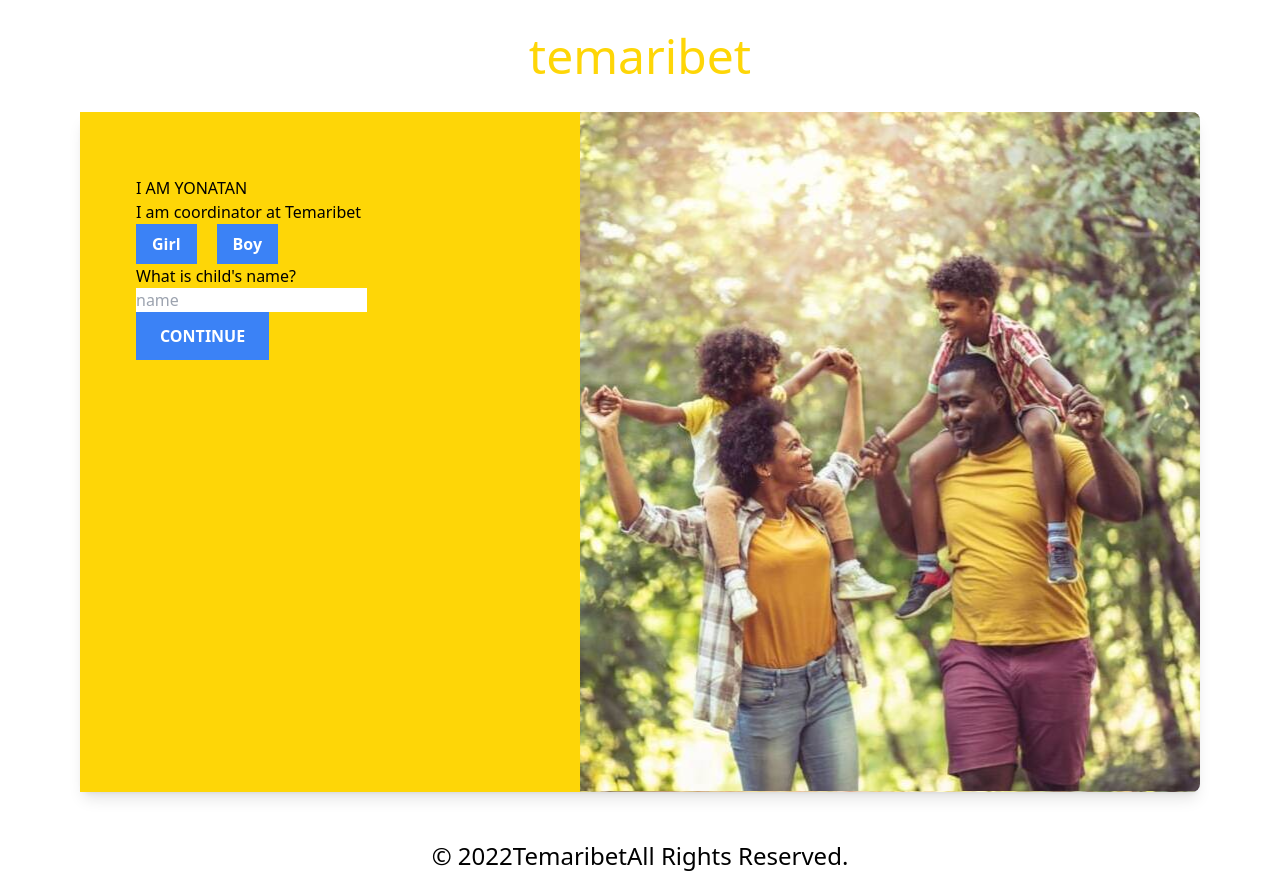
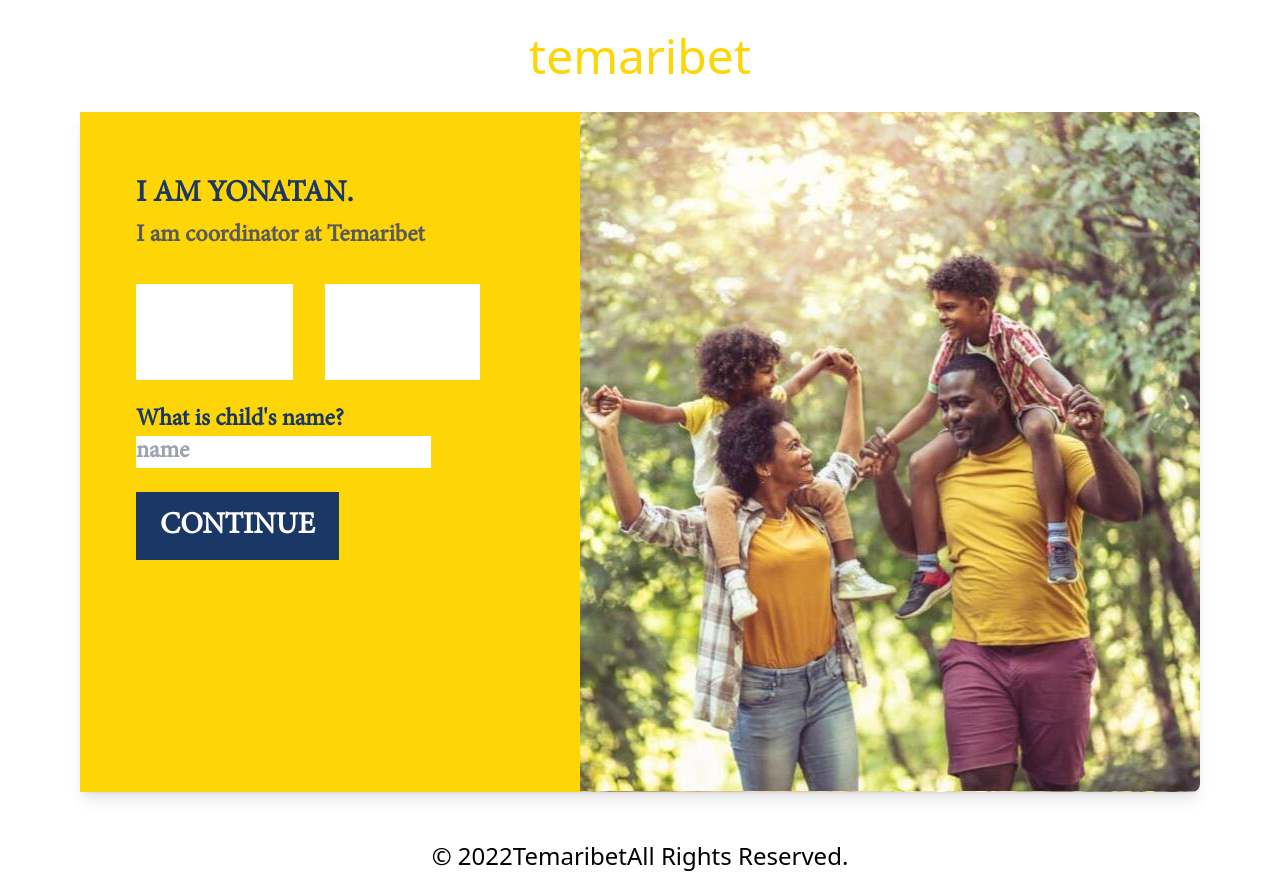
Before and after one commit to bekiTil/Temaribet-front-end-dev, a Next.js app in the folder TemariBet/nextjs-blog/: page /parentRegistration/6 in a window 1280 px wide. Built offline with nearby package versions, Linux system fonts and the light colour scheme.

Commit message:
edited the parents page 5 and 6

```diff
--- a/TemariBet/nextjs-blog/components/Parent/Main.js
+++ b/TemariBet/nextjs-blog/components/Parent/Main.js
@@ -1,7 +1,7 @@
 import Image from "next/image";
 import Page1 from "./child_components/page1";
 function Main(props) {
-  return <div class="flex rounded-lg shadow-lg w-full  bg-white sm:mx-0" style={{height: "680px"}}>
+  return <div class="font-minionPro flex rounded-lg shadow-lg w-full  bg-white sm:mx-0" style={{height: "680px"}}>
               <div class="flex flex-col w-full  lg:w-1/2 xl:w-3/5  py-16 px-14 bg-[#FED607]">
                   <div class="flex flex-col flex-1 mb-8">
 
--- a/TemariBet/nextjs-blog/components/Parent/child_components/page6.js
+++ b/TemariBet/nextjs-blog/components/Parent/child_components/page6.js
@@ -2,26 +2,26 @@ const Page6 = () => {
   return (
     <div className = "bg-[#FED607]">
       <div>
-        <h1>I AM YONATAN</h1>
-        <p>I am coordinator at Temaribet</p>
+        <h1 className="text-3xl text-[#1A3765] font-semibold ">I AM YONATAN.</h1>
+        <p className="text-2xl text-[#5A5A5A] font-semibold  pl-0 p-2">I am coordinator at Temaribet</p>
       </div>
-      <div>
-        <button className="bg-blue-500 hover:bg-blue-700 text-white font-bold py-2 px-4 ">
+      <div className=" flex justify-start">
+        <button className=" text-5xl bg-white text-white text-[#1A3765] font-bold mr-4 my-6 px-10 py-6">
           Girl
         </button>
 
-        <button className="bg-blue-500 hover:bg-blue-700 text-white font-bold py-2 px-4 mx-5">
+        <button className="text-5xl bg-white text-white text-[#707070] font-bold ml-4 my-6  px-10 py-6">
           Boy
         </button>
       </div>
-      <div>
-        <label for="name">What is child's name?</label>
+      <div className="text-[#1A3765] text-2xl  font-bold">
+        <label  for="name">What is child's name?</label>
         <br></br>
         <input type="text" id="name" placeHolder="name"></input>
       </div>
 
       <div>
-        <button className="bg-blue-500 hover:bg-blue-700 text-white font-bold py-3 px-6 ">
+        <button className=" text-3xl bg-[#1A3765] text-white font-bold my-6 py-4 px-6 ">
           CONTINUE
         </button>
       </div>
```
